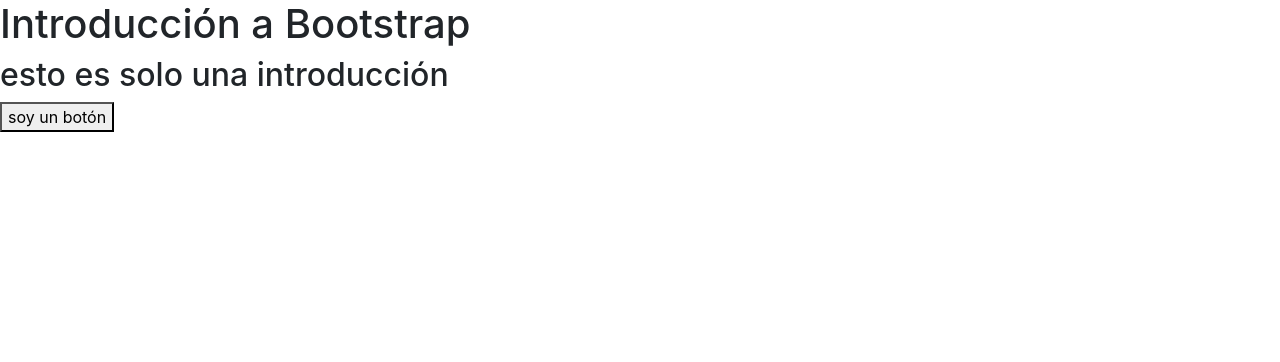
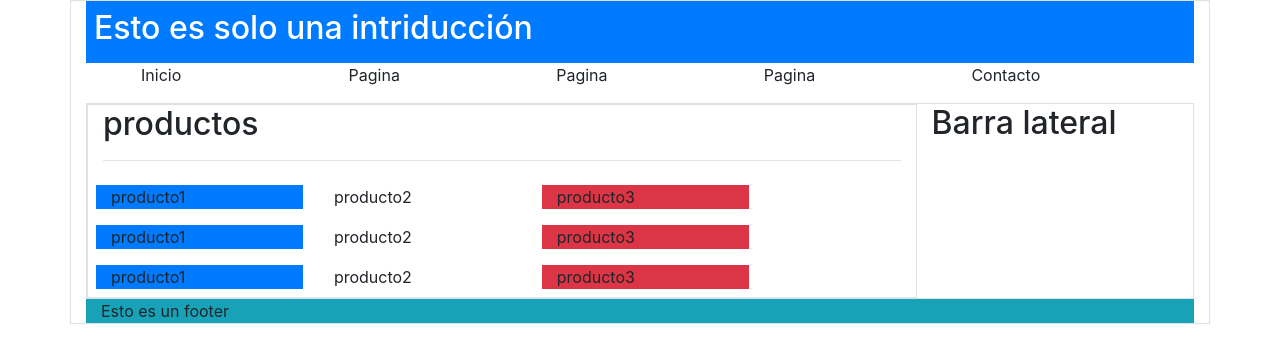
Before and after one commit to ARTUROLOPEZROD/generation-ch16, a plain HTML site: page 2-intro-web/bootstrap-4/index.html in a window 1280 px wide. Drawn offline with Linux system fonts and the light colour scheme.

Commit message:
boostrap: uso de conteiner

```diff
--- a/2-intro-web/bootstrap-4/index.html
+++ b/2-intro-web/bootstrap-4/index.html
@@ -6,23 +6,95 @@
     <meta name="viewport" content="width=device-width, initial-scale=1.0">
     <title>Introduccion a Bootstrap</title>
     <link rel="stylesheet" href="bootstrap/css/bootstrap.min.css">
+    <link rel="stylesheet" href="micss/style.css">
 
 
 
 
 </head>
 <body>
-    <h1>Introducción a Bootstrap</h1>
+
+    <!-- <h1>Introducción a Bootstrap</h1>
     <h2>esto es solo una introducción</h2>
-    <button>soy un botón</button>
+    <button class="btn-success">soy un botón</button> -->
+
+    <!-- Uso de conteiner -->
+
+    <div class="container border">
+<header id="header" class="col-12 bg-primary text-white p-2">
+    <h2>Esto es solo una intriducción</h2>
+</header>
+    <!-- El menú -->
+
+<nav id="menu" class="col-12 bg-secundary ">
+    <ul class="row w-100">
+                <li class="col">Inicio</li>
+                <li class="col">Pagina</li>
+                <li class="col">Pagina</li>
+                <li class="col">Pagina</li>
+                <li class="col">Contacto</li>
+    </ul>
+</nav>
+
+    <!-- Contenido  -->
+    <!-- Barra lateral -->
+    <section class="col-12 border">
+        <div class="row">
+
+        <!-- Contenido de productos  -->
+        <section class="col-9 border">
+            <h2>productos</h2>
+            <hr>
+            <div class="item row">
+                <div class="item col-3 bg-primary m-2">
+                producto1
+                </div>
+                <div class="item col-3 bg-secundary m-2">
+                producto2
+                </div>
+                <div class="item col-3 bg-danger m-2">
+                producto3
+                </div>
+                <div class="item col-3 bg-primary m-2">
+                    producto1
+                    </div>
+                    <div class="item col-3 bg-secundary m-2">
+                    producto2
+                    </div>
+                    <div class="item col-3 bg-danger m-2">
+                    producto3
+                    </div>
+                    <div class="item col-3 bg-primary m-2">
+                        producto1
+                        </div>
+                        <div class="item col-3 bg-secundary m-2">
+                        producto2
+                        </div>
+                        <div class="item col-3 bg-danger m-2">
+                        producto3
+                        </div>
+            </div>
+    </section>
+
+         <!-- Barra lateral -->
+                <aside class="col-3" >
+                    <h2>Barra lateral</h2>
+                </aside>
+    </section>
+
+<footer class="col-lg-12 bg-info">
+    Esto es un footer
+</footer>
+
+    </div>
+</div>
+
+
+
 
 
 
     <script type="text/javascript" src="bootstrap/js/bootstrap.min.js"></script>
     <script type="text/javascript" src="jQuery/jquery-3.6.0.min.js"></script>
-
-
-
-
 </body>
 </html>
--- /dev/null
+++ b/2-intro-web/bootstrap-4/micss/style.css
@@ -0,0 +1,4 @@
+#menu ul{
+    text-decoration: none;
+    list-style: none;
+}
```
